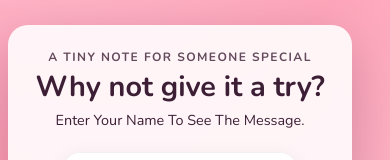
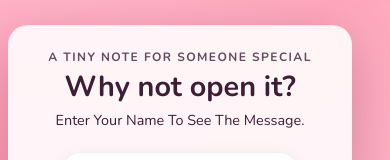
Before and after one commit to techymatty/valen, a website: page index.html in a window 390 px wide. Shown: the part 254-414 px from the top of the page. Drawn offline with nearby package versions, Linux system fonts and the light colour scheme.

Commit message:
fixed responsiveness

```diff
--- a/index.html
+++ b/index.html
@@ -16,7 +16,7 @@
     <main class="app">
       <section id="landing" class="card landing-card" aria-live="polite">
         <p class="eyebrow">A Tiny Note For Someone Special</p>
-        <h2>Why not give it a try?</h2>
+        <h2>Why not open it?</h2>
         <p class="subtitle">Enter Your Name To See The Message.</p>
         <form id="landingForm" style="margin-top:1.4rem;">
           <input id="recipientName" class="input-field" type="text" placeholder="Enter Your Name" aria-label="Recipient name" />
```
Also changed, not shown: public/index.html (+1 -1 lines).
